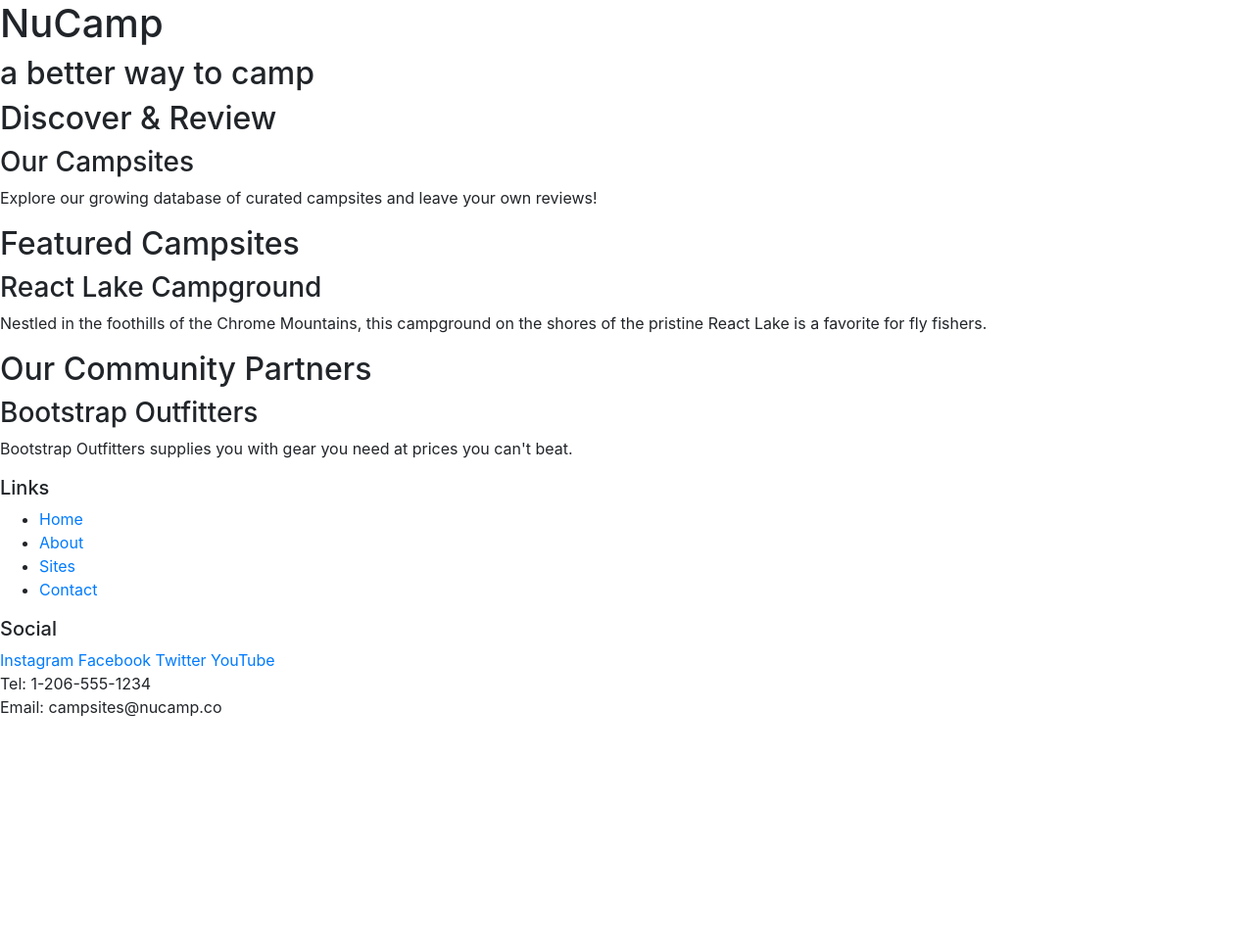
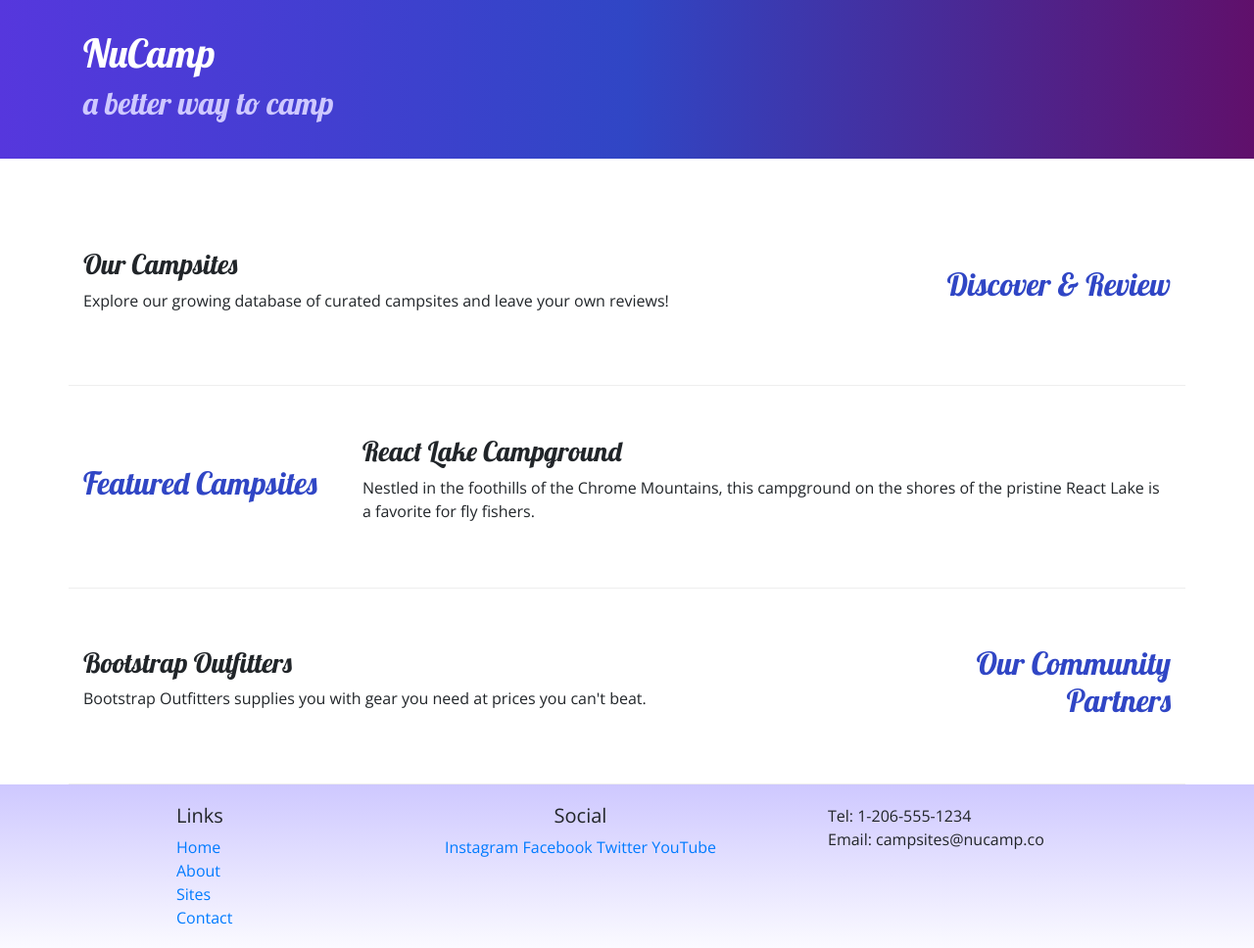
Before and after one commit to jenknight/nucamp, a website: page index.html in a window 1280 px wide. Shown: the whole page at 98% size. Before the commit the page ends 800 px from the top, so only its background shows below. Drawn offline with nearby package versions, Linux system fonts and the light colour scheme.

Commit message:
Bootstrap Training Updates

```diff
--- /dev/null
+++ b/css/styles.css
@@ -0,0 +1,31 @@
+body {
+    font-family: "Open Sans", sans-serif;
+}
+
+h1,h2,h3 {
+    font-family: "Lobster", cursive;
+}
+
+h2 {color: #3046C5;
+}
+
+header h2 {
+    color: #CEC8FF;
+}
+
+footer{
+    background-image: linear-gradient(#CEC8FF,white);
+    padding: 20px 0;
+}
+
+.jumbotron {
+    padding: 30px;
+    background-image: linear-gradient(to right, #5637DD, #3046C5,#60106B);
+    color: white;
+}
+
+.row-content {
+    padding: 50px 0;
+    border-bottom: 1px ridge;
+    min-height: 200px;
+}
--- a/index.html
+++ b/index.html
@@ -3,60 +3,84 @@
 
 <head>
     <meta charset="utf-8" />
-    <meta name="viewport" content="width=device=width, initial-scale=1" />
+    <meta name="viewport" content="width=device=width, initial-scale=1"/>
 
     <link rel="stylesheet" href="node_modules/bootstrap/dist/css/bootstrap.min.css" />
+    <link rel="stylesheet" href="https://fonts.googleapis.com/css?family=Lobster|Open+Sans" />
+    <link rel="stylesheet" href="css/styles.css" />
 
     <title>NuCamp: A Better Way To Camp</title>
 </head>
 
 <body>
 
-    <header>
-        <div>
+    <header class="jumbotron jumbotron-fluid">
+        <div class="container">
+            <div class="row">
+                <div class="col">
                     <h1>NuCamp</h1>
                     <h2>a better way to camp</h2>
                 </div>
+            </div>
+        </div>
     </header>
 
-    <div>
-        <h2>Discover & Review</h2>
+    <div class="container">
+        <div class="row row-content align-items-center">
+            <div class="col-sm-4 col-md-3 order-sm-last">
+                <h2 class="text-sm-right">Discover & Review</h2>
+            </div>
+            <div class="col">
                 <h3>Our Campsites</h3>
                 <p>Explore our growing database of curated campsites and leave your own reviews!</p>
             </div>
+        </div>
 
-    <div>
+        <div class="row row-content align-items-center">
+            <div class="col-sm-4 col-md-3">
                 <h2>Featured Campsites</h2>
+            </div>
+            <div class="col">
                 <h3>React Lake Campground</h3>
                 <p>Nestled in the foothills of the Chrome Mountains, this campground on the shores of the pristine React Lake is a favorite for fly fishers.</p>
             </div>
+        </div>
 
-    <div>
-        <h2>Our Community Partners</h2>
+        <div class="row row-content align-items-center">
+            <div class="col-sm-4 order-sm-last col-md-3">
+                <h2 class="text-sm-right">Our Community Partners</h2>
+            </div>
+            <div class="col">
                 <h3>Bootstrap Outfitters</h3>
                 <p>Bootstrap Outfitters supplies you with gear you need at prices you can't beat.</p>
             </div>
+        </div>
+    </div>
 
     <footer>
-        <div>
+        <div class="container">
+            <div class="row">
+                <div class="col-4 col-sm-2 offset-1">
                     <h5>Links</h5>
-            <ul>
+                    <ul class="list-unstyled">
                         <li><a href="#">Home</a></li>
                         <li><a href="#">About</a></li>
                         <li><a href="#">Sites</a></li>
                         <li><a href="#">Contact</a></li>
                     </ul>
                 </div>
-        <div>
+                <div class="col-6 col-sm-5 text-center">
                     <h5>Social</h5>
                     <a href="http://instagram.com/">Instagram</a>
                     <a href="http://facebook.com/">Facebook</a>
                     <a href="http://twitter.com/">Twitter</a>
                     <a href="http://youtube.com/">YouTube</a>
                 </div>
-        <div>
+                <div class="col-sm-4">
                     Tel: 1-206-555-1234<br />
                     Email: campsites@nucamp.co
+                </div>
+            </div>
         </div>
     </footer>
 
```
Lines whose indentation alone changed are shown as unchanged.
